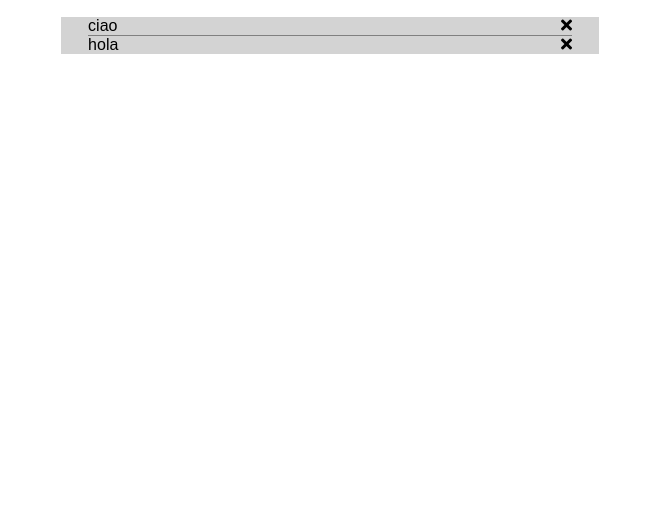
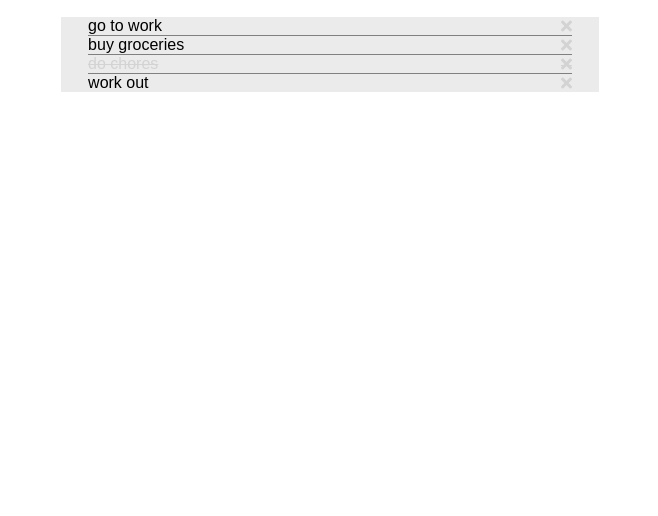
Before and after one commit to MichaelRosa9/vue-todolist, a plain HTML site: page index.html in a window 1280 px wide. Shown: the part 284-800 px from the top of the page, without its empty margins (310-968 px from the left). Drawn offline with nearby package versions, Linux system fonts and the light colour scheme.

Commit message:
checked and click on X

```diff
--- a/css/stlye.css
+++ b/css/stlye.css
@@ -47,16 +47,30 @@ body {
 .to-do-list {
   margin-top: 20px;
   width: 60%;
-  background-color: lightgrey;
+  background-color: rgb(236, 235, 235);
 }
 
 .to-do-list li{
   display: flex;
   justify-content: space-between;
+  align-items: center;
   width: 90%;
   margin: auto;
   list-style: none;
   border-bottom: solid 1px grey;
+  cursor: pointer;
+}
+
+.to-do-list li:hover{
+  background-color: white;
+}
+.to-do-list li:active{
+  background-color: rgb(218, 218, 218);
+}
+
+.to-do-list li.checked {
+  color: lightgrey;
+  text-decoration: line-through;
 }
 
 .to-do-list li:last-child {
@@ -64,5 +78,10 @@ body {
 }
 
 .to-do-list i {
+  color: lightgrey;
   cursor: pointer;
 }
+
+.to-do-list i:hover {
+  color: brown;
+}
--- a/index.html
+++ b/index.html
@@ -22,13 +22,16 @@
     </div>
 
     <ul class="to-do-list">
-      <li>
-        ciao
-        <i class="fas fa-times"></i>
-      </li>
-      <li>
-        hola
-        <i class="fas fa-times"></i>
+      <li
+        v-for="toDo in toDoList"
+        :class="{checked: toDo.isChecked}"
+        @click="toDo.isChecked = !toDo.isChecked"
+      >
+        {{toDo.text}}
+
+        <i class="fas fa-times"
+          @click.stop="deleteEvent(toDo)"
+        ></i>
       </li>
     </ul>
     <div class="wrapper">
--- a/js/script.js
+++ b/js/script.js
@@ -1,6 +1,6 @@
 
 /* Rifare l’esercizio della to do list come fatto assieme in classe:
-- stampare in pagina un item per ogni elemento contenuto in un array
+- stampare in pagina un item per ogni elemento contenuto in un array -- check
 - ogni elemento ha due stati (checked o non checked)
 - al click dell’elemento avviene il toggle dello status
 - al click sulla croce si elimina l’elemento
@@ -13,9 +13,29 @@ bonus: rendere possibile l’eliminazione dell’item solo se prima è stato che
 var app = new Vue({
   el: '#app',
   data: {
-
+   toDoList: [
+     {
+      text: 'go to work',
+      isChecked: false
+     },
+     {
+      text: 'buy groceries',
+      isChecked: false
+     },
+     {
+      text: 'do chores',
+      isChecked: true
+     },
+     {
+      text: 'work out',
+      isChecked: false
+     }
+   ]
   },
   methods: {
+      deleteEvent: function(toDo) {
+        this.toDoList.splice(this.toDoList.indexOf(toDo), 1);
+    }
 
   }
-})
+});
```
